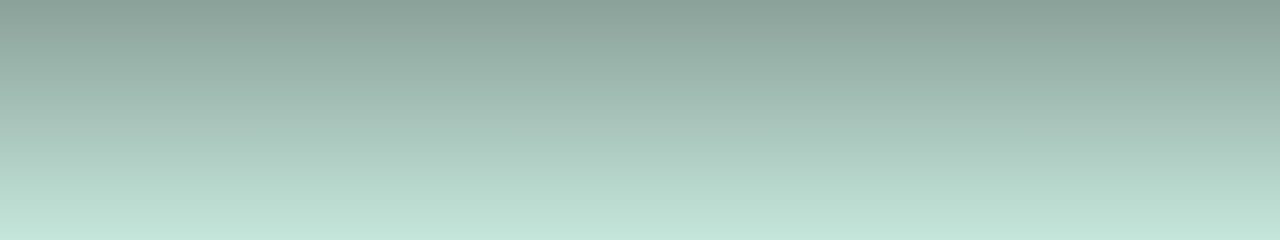
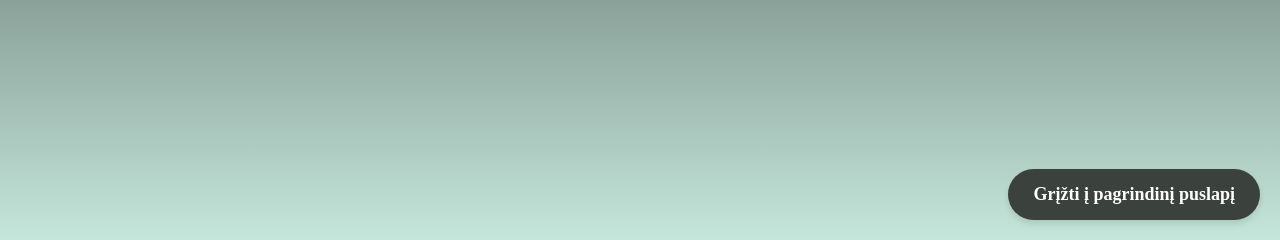
Before and after one commit to Bezdzione/HOMEPAGE, a plain HTML site: page VISI ŽAIDIMAI/404/index.html in a window 1280 px wide. Shown: the part 560-800 px from the top of the page. Drawn offline with Linux system fonts and the light colour scheme.

Commit message:
sik sik sik dabar tikrai

```diff
--- a/VISI ŽAIDIMAI/404/index.html
+++ b/VISI ŽAIDIMAI/404/index.html
@@ -12,5 +12,6 @@
         <img src="404.png" alt="Error 404">
         <h1>ŽAIDIMAS DAR NESUKURTAS :(</h1>
     </div>
+    <a href="../../index.html" class="back-button">Grįžti į pagrindinį puslapį</a>
 </body>
 </html>
--- a/VISI ŽAIDIMAI/404/style.css
+++ b/VISI ŽAIDIMAI/404/style.css
@@ -26,3 +26,23 @@ body, html {
     font-size: 35 px;
     font-weight: bold;
 }
+
+.back-button {
+    position: fixed;
+    bottom: 20px;
+    right: 20px;
+    background-color: #3B413C;
+    color: white;
+    text-decoration: none;
+    padding: 15px 25px;
+    border-radius: 50px;
+    font-size: 18px;
+    font-weight: bold;
+    box-shadow: 0px 4px 6px rgba(0, 0, 0, 0.1);
+    transition: background-color 0.3s, transform 0.3s;
+    z-index: 1000;
+}
+
+.back-button:hover {
+    transform: scale(1.05);
+}
```
